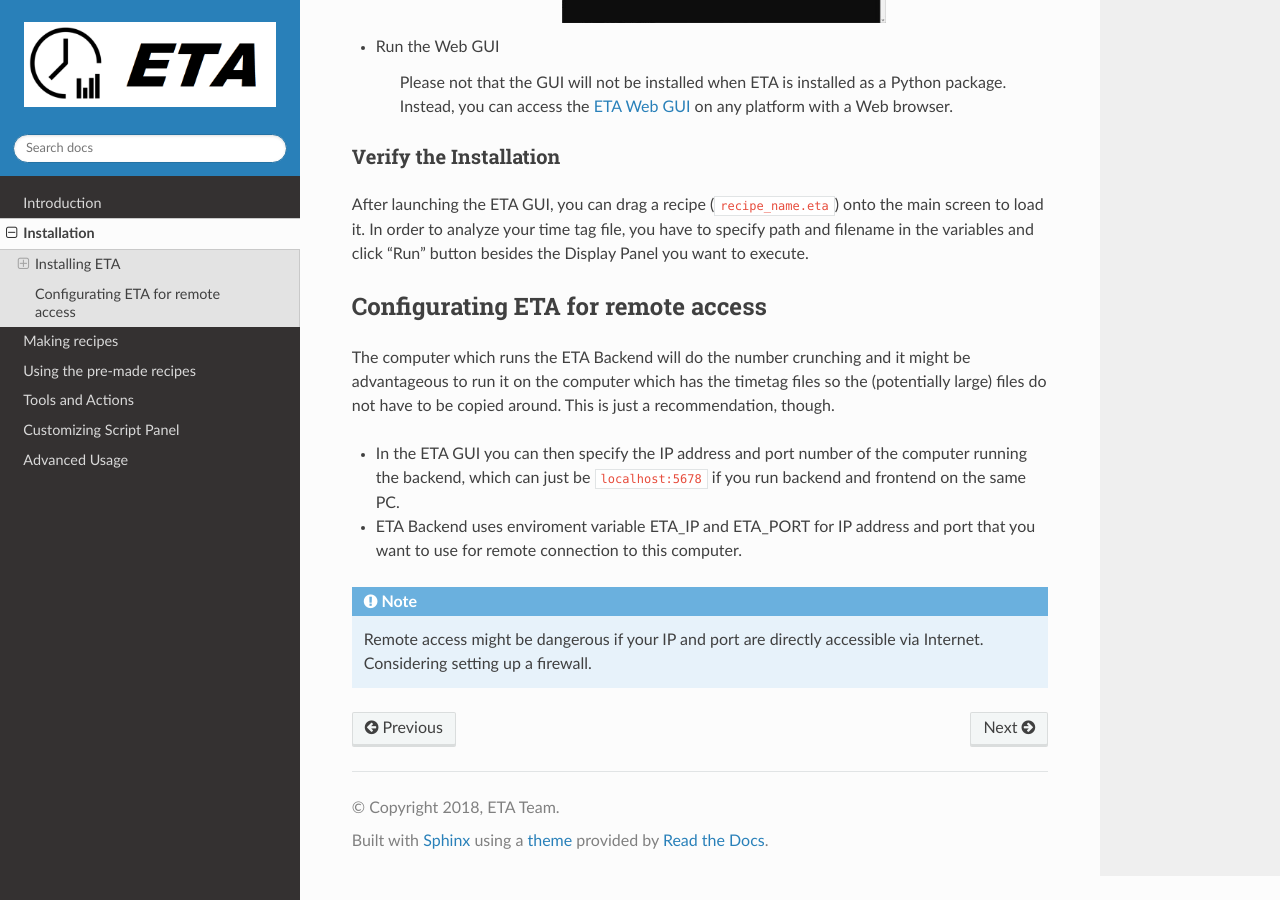
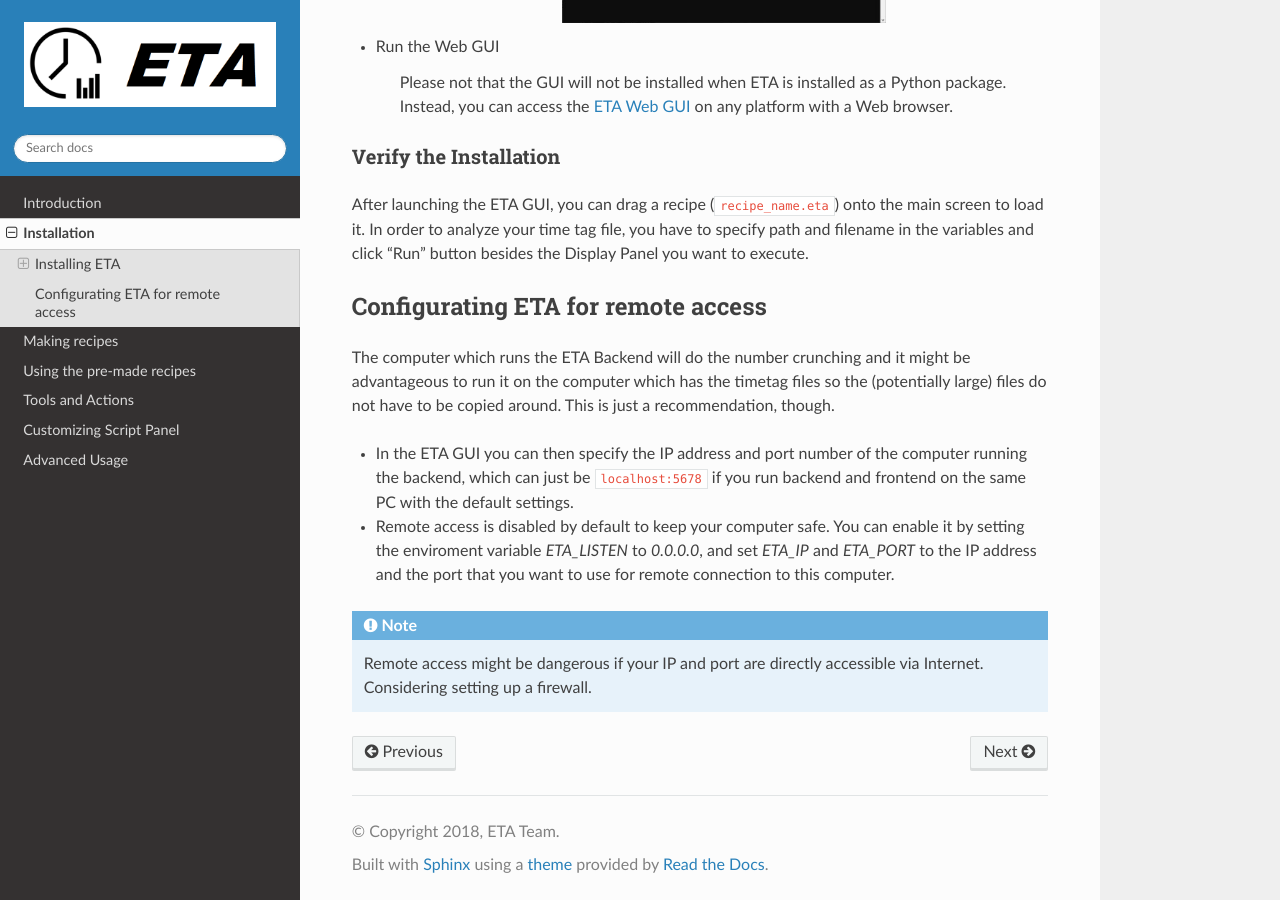
Before and after one commit to timetag/timetag.github.io, a Sphinx documentation site: the page built from docs/installation.rst, in a window 1280 px wide and 900 px high, scrolled down 2179 px. Built offline with Sphinx 7.4.7 and the Read the Docs theme 2.0.0, drawn with Linux system fonts in a browser that asks for light colours.

Commit message:
Update installation.rst

```diff
--- a/docs/installation.rst
+++ b/docs/installation.rst
@@ -88,9 +88,9 @@ Configurating ETA for remote access
 
 The computer which runs the ETA Backend will do the number crunching and it might be advantageous to run it on the computer which has the timetag files so the (potentially large) files do not have to be copied around. This is just a recommendation, though.
 
-*   In the ETA GUI you can then specify the IP address and port number of the computer running the backend, which can just be ``localhost:5678`` if you run backend and frontend on the same PC.
+*   In the ETA GUI you can then specify the IP address and port number of the computer running the backend, which can just be ``localhost:5678`` if you run backend and frontend on the same PC with the default settings.
 
-*    ETA Backend uses enviroment variable ETA_IP and ETA_PORT for IP address and port that you want to use for remote connection to this computer.
+*   Remote access is disabled by default to keep your computer safe. You can enable it by setting the enviroment variable `ETA_LISTEN` to `0.0.0.0`, and set `ETA_IP` and `ETA_PORT` to the IP address and the port that you want to use for remote connection to this computer.
 
 .. note::
      Remote access might be dangerous if your IP and port are directly accessible via Internet. Considering setting up a firewall.
```
